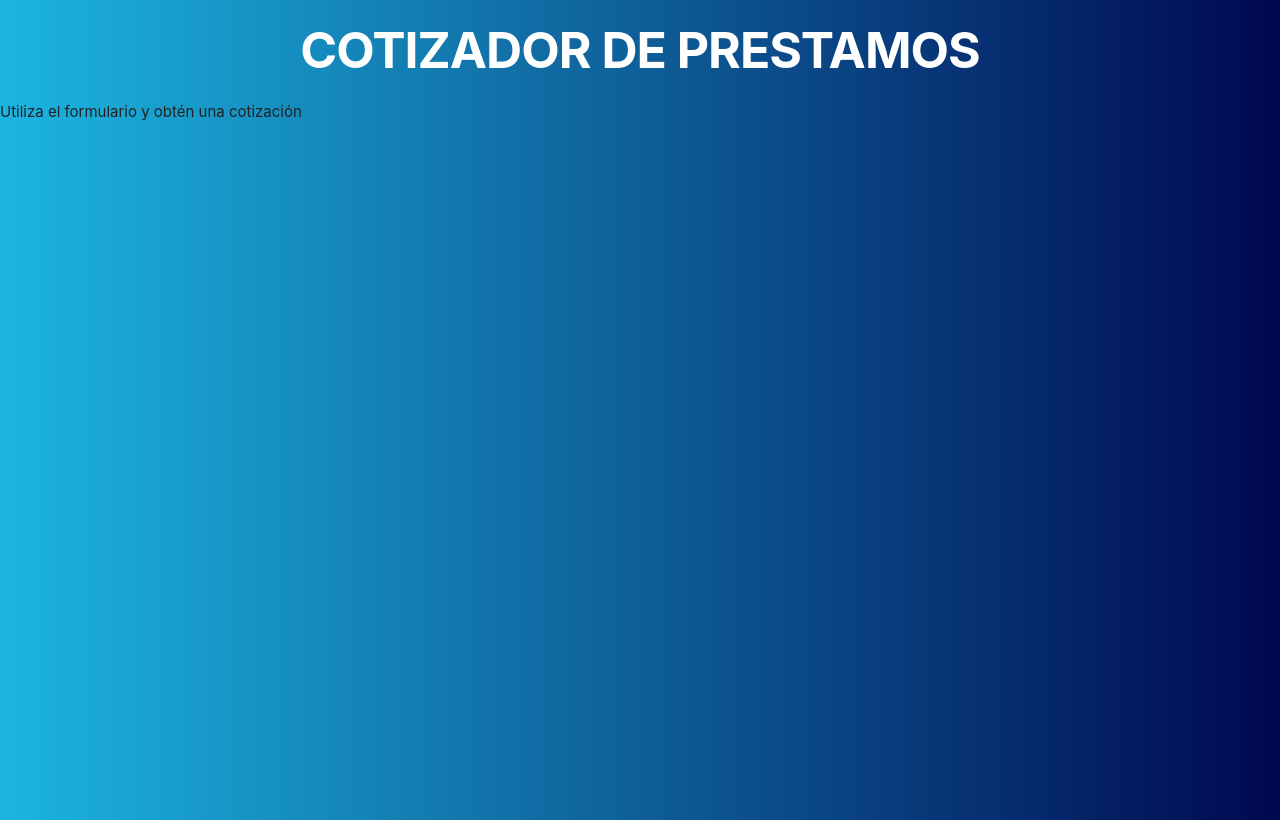
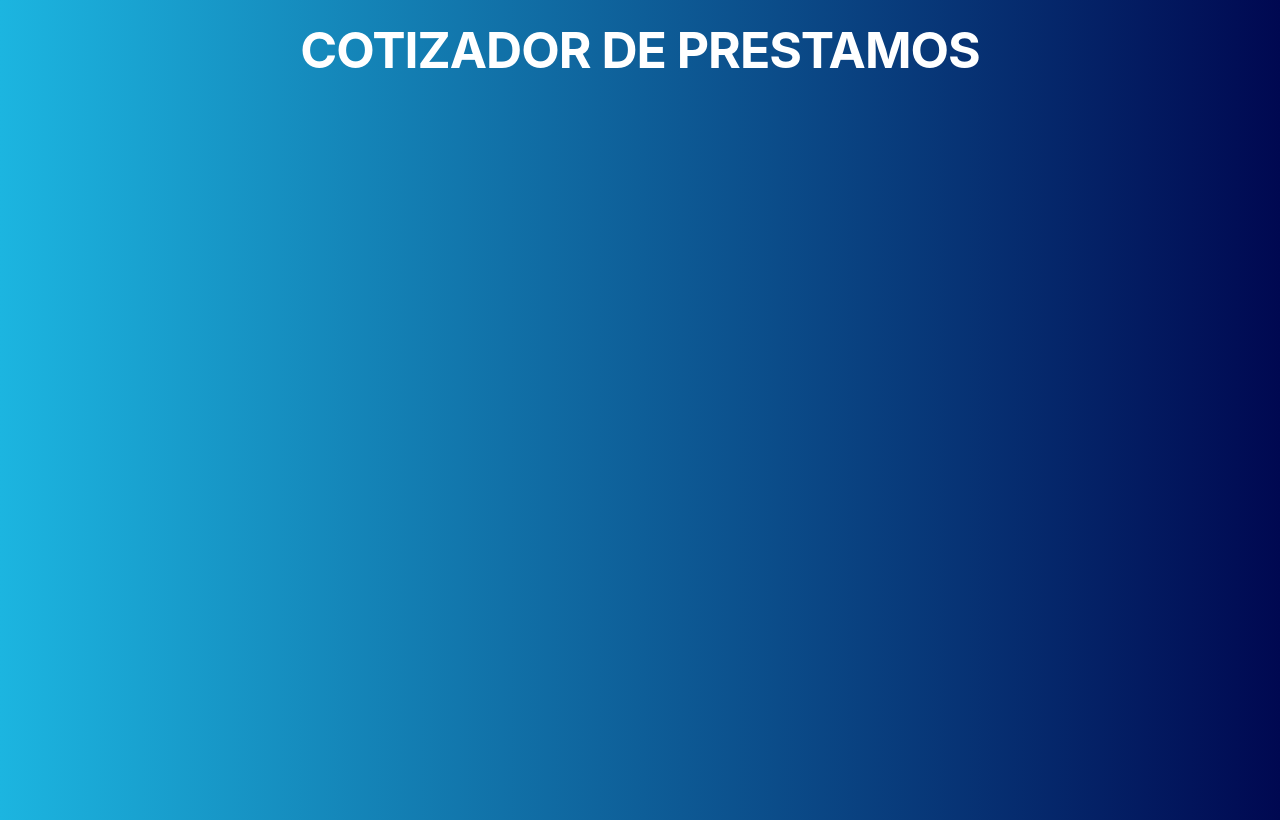
Before and after one commit to crisfreak036/cotizador-prestamos-react-js-moderno, a React (Create React App) app: page / in a window 1280 px wide. Built offline with nearby package versions, Linux system fonts and the light colour scheme.

Commit message:
Clean the code

```diff
--- a/src/components/Header.js
+++ b/src/components/Header.js
@@ -1,31 +1,16 @@
 import React, { Fragment } from 'react';
 
-// function Header(props) {
-function Header({titulo, descripcion}) {
+function Header({titulo}) {
 
     /* Entre la declaración de la función y el return
      se puede colocar código standard de JS */
-
-    console.log(titulo, descripcion)
-    // console.log(props)
 
     return(
         <Fragment>
             {/* Dentro de las llaves, lo que hay
             es código JS */}
             <h1>{ titulo }</h1>
-            <p>{ descripcion }</p>
-            {/* <h1>{ props.titulo }</h1> */}
-            {/* <p>{ props.descripcion }</p> */}
         </Fragment>
     )
 }
-
-// const Header = ({ titulo, descripcion }) => (
-//     <Fragment>
-//         <h1>{ titulo }</h1>
-//         <p>{ descripcion }</p>
-//     </Fragment>
-// );
-
 export default Header;
```
